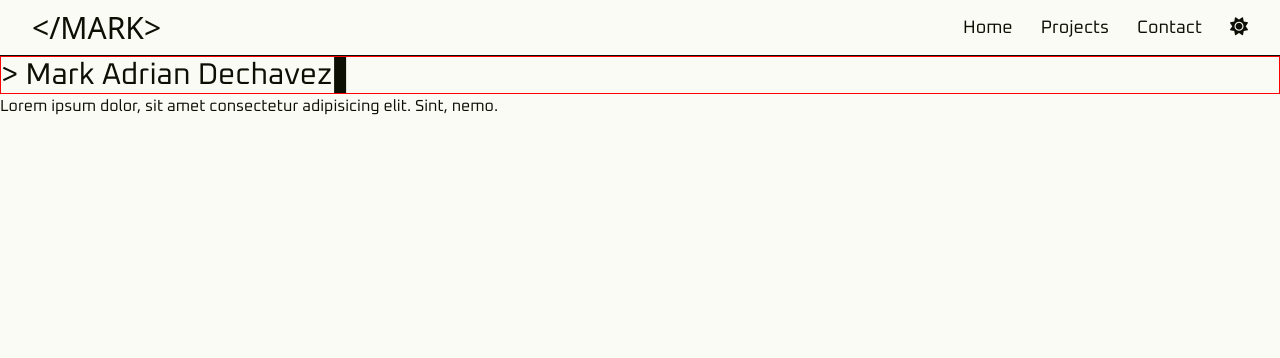
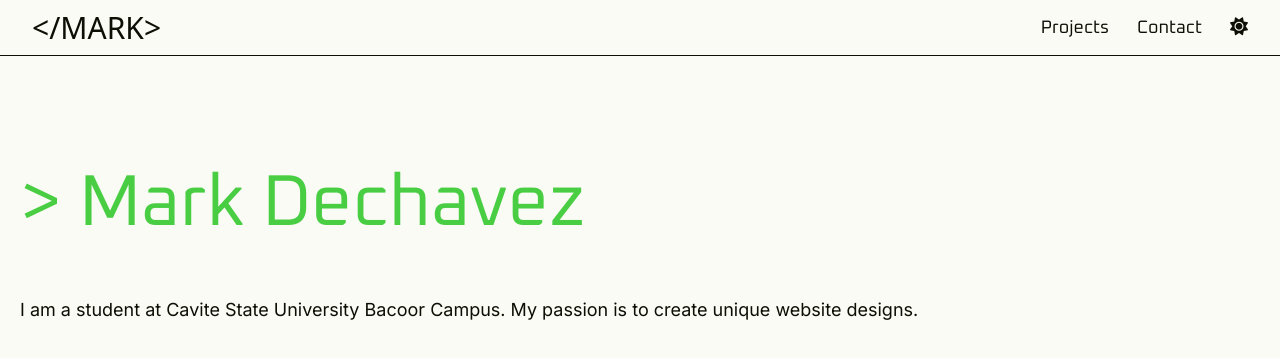
Before and after one commit to MrkDchvz/cosc75-midterm-project, a website: page src/index.html in a window 1280 px wide. Both pictures are taken after a click on the button 1241 px from the left and 27 px from the top of the page. Drawn offline with nearby package versions, Linux system fonts and the light colour scheme; a web font is replaced by a local one.

Commit message:
Added Ico

```diff
--- a/src/default.css
+++ b/src/default.css
@@ -12,9 +12,9 @@
 :root {
       --text: #f8faf0;
       --background: #0a0b04;
-      --primary: #c1c7ae;
-      --secondary: #504260;
-      --accent: #a87f8f;
+      --primary: #39bd32;
+      --secondary: #188014;
+      --accent: #14b00c;
     }
 
 
@@ -22,18 +22,18 @@
     color-scheme: dark;
       --text: #f8faf0;
       --background: #0a0b04;
-      --primary: #c1c7ae;
-      --secondary: #504260;
-      --accent: #a87f8f;
+      --primary: #e698b7;
+      --secondary: #8a1541;
+      --accent: #ee1769;
 }
 
 :root.light-theme {
     color-scheme: light ;
       --text: #0d0f05;
       --background: #fafbf4;
-      --primary: #4b5138;
-      --secondary: #ac9ebd;
-      --accent: #7f5766;
+      --primary: #49cd43;
+      --secondary: #84eb80;
+      --accent: #55f34e;
 }
 
 /* DEFAULTS */
@@ -42,6 +42,11 @@ body {
     color: var(--text);
     font-family: "Oxanium", sans-serif;
 }
+
+p {
+    font-family: "Inter", serif;
+}
+
 
 #desktop-nav {
     border-bottom: 1px solid var(--text);
@@ -68,11 +73,11 @@ body {
 }
 
 #hero-header-container {
-    position: relative;
-    border: 1px solid red;
+
 }
 #hero-header {
-    width: fit-content;
+    display: inline-block;
+    color: var(--primary);
 }
 
 #hero-header::before {
@@ -81,13 +86,9 @@ body {
 
 #caret {
     display: inline-block;
-    position: absolute;
-    top: 0;
-    left: 5%;
-    height: 100%;
-    width: 0.4em;
-    opacity: 0;
-    background-color: var(--text);
+    opacity: 1;
+    font-weight: 900;
+    color: var(--primary);
 }
 
 
@@ -95,7 +96,7 @@ body {
 .hamburger-inner,
 .hamburger-inner::before,
 .hamburger-inner::after {
-    background-color: var(--accent);
+    background-color: var(--text);
 }
 
 /* Hover Animations */
--- a/src/hamburgers.css
+++ b/src/hamburgers.css
@@ -25,7 +25,8 @@
   .hamburger.is-active .hamburger-inner,
   .hamburger.is-active .hamburger-inner::before,
   .hamburger.is-active .hamburger-inner::after {
-    background-color: var(--accent); }
+    background-color: var(--text);
+  }
 
 .hamburger-box {
   width: 40px;
--- a/src/index.html
+++ b/src/index.html
@@ -4,22 +4,15 @@
 <head>
   <meta charset="UTF-8">
   <meta name="viewport" content="width=device-width, initial-scale=1.0">
-  <title>Document</title>
+  <title>Mark Dechavez</title>
+  <link rel="icon" href="./assets/logo.PNG" type="image/x-icon">
   <link rel="stylesheet" href="./output.css">
   <link rel="stylesheet" href="./hamburgers.css">
   <link rel="stylesheet" href="default.css">
   <!-- FONTS -->
   <link rel="preconnect" href="https://fonts.googleapis.com">
 <link rel="preconnect" href="https://fonts.gstatic.com" crossorigin>
-  <link
-    href="https://fonts.googleapis.com/css2?family=Oxanium:wght@200..800&family=Poppins:ital,wght@0,100;0,200;0,300;0,400;0,500;0,600;0,700;0,800;0,900;1,100;1,200;1,300;1,400;1,500;1,600;1,700;1,800;1,900&display=swap"
-    rel="stylesheet">
-
-  <link rel="preconnect" href="https://fonts.googleapis.com">
-  <link rel="preconnect" href="https://fonts.gstatic.com" crossorigin>
-  <link
-    href="https://fonts.googleapis.com/css2?family=Megrim&family=Oxanium:wght@200..800&family=Poppins:ital,wght@0,100;0,200;0,300;0,400;0,500;0,600;0,700;0,800;0,900;1,100;1,200;1,300;1,400;1,500;1,600;1,700;1,800;1,900&display=swap"
-    rel="stylesheet">
+<link href="https://fonts.googleapis.com/css2?family=Inter:ital,opsz,wght@0,14..32,100..900;1,14..32,100..900&family=Megrim&family=Oxanium:wght@200..800&display=swap" rel="stylesheet">
   <!-- SCRIPTS -->
   <!-- Base GSAP  -->
   <script src="https://cdn.jsdelivr.net/npm/gsap@3.12.5/dist/gsap.min.js" defer></script>
@@ -36,18 +29,17 @@
 </head>
 
 <body>
+
+  <header>
     <!-- Desktop Nav -->
     <nav id="desktop-nav" class=" hidden sm:flex h-14 items-center justify-between">
       <h1 id="logo" class="text-3xl ml-8">&lt;/MARK&gt;</h1>
       <ul id="desktop-nav__list" class="h-full flex gap-7 justify-end items-center text-lg mr-8 ">
-      <li class="relative"><a href="#">Home</a></li>
         <li class="relative"><a href="#">Projects</a></li>
         <li class="relative"><a href="#">Contact</a></li>
         <button class="theme-button" data-theme="dark"><i class="theme-symbol fa-solid fa-moon"></i></button>
       </ul>
     </nav>
-
-
 
     <!-- Mobile Nav -->
     <nav id="mobile-nav" class="sm:hidden w-screen h-screen absolute z-10 top-0">
@@ -58,18 +50,27 @@
         <button class="theme-button" data-theme="dark"><i id="theme-symbol" class="fa-solid fa-moon"></i></button>
       </ul>
     </nav>
-  <button id="hamburger" class="sm:hidden absolute right-3 hamburger hamburger--emphatic z-20 top-0" type="button">
+    <button id="hamburger" class="sm:hidden absolute right-3 hamburger hamburger--emphatic z-20 top-0 " type="button">
       <span class="hamburger-box">
         <span class="hamburger-inner"></span>
       </span>
     </button>
-  <section id="hero" class="h-screen">
-    <div id="hero-header-container" class="text-3xl">
-    <h1 id="hero-header"></h1>
-    <span id="caret"></span>
+  </header>
+
+  <!-- Main -->
+  <main class="mx-5">
+    <!-- Hero Section -->
+    <section id="home">
+      <section id="hero" class="mt-28">
+        <div id="hero-header-container" class="text-4xl sm:text-7xl">
+          <h1 id="hero-header"></h1><span id="caret">_</span>
         </div>
-    <p id="hero-subheader text-lg">Lorem ipsum dolor, sit amet consectetur adipisicing elit. Sint, nemo.</p>
+        <p id="hero-subheader" class=" text-lg w-5/6 my-14">I am a student at Cavite State University Bacoor Campus. My passion is to create unique website designs.</p>
       </section>
+
+    </section>
+
+  </main>
 </body>
 
 </html>
--- a/src/script.js
+++ b/src/script.js
@@ -5,7 +5,7 @@ const hamburger = document.getElementById("hamburger");
 let showNavAnimation = gsap.timeline({paused: true});
 
 showNavAnimation.to("#mobile-nav", {duration : 0.2, left: "0"});
-showNavAnimation.to("#mobile-nav__list li", {stagger: 0.1, x: "0%", opacity: "1"},"-=0.30");
+showNavAnimation.to("#mobile-nav__list li", {stagger: 0.1, x: "0%", opacity: "1"},"-=0.25");
 showNavAnimation.to("#theme-symbol", {duration: 0.2, opacity: 1},"-=0.30");
 
 let isActive = false;
@@ -47,26 +47,21 @@ const heroHeader = document.getElementById("hero-header");
 const caret = document.getElementById("caret");
 
 
-function caretAnimationStart() {
+function blinkCaret() {
   let tl = gsap.timeline();
   tl.set(caret, {opacity: 1});
   tl.to(caret, {opacity: 1, duration: 0.9});
   tl.set(caret, {opacity: 0});
-  tl.to(caret, {opacity: 0, duration: 0.3});
+  tl.to(caret, {opacity: 0, duration: .45});
   return tl
 }
 
-function caretAnimationMiddle() {
+function heroTextAnimation() {
   let tl = gsap.timeline();
-  let offsetX = 3;
    tl.to(heroHeader,
     {text: {
-      value: "Mark Adrian Dechavez",
+      value: "Mark Dechavez",
       duration: 1,
-    },
-    onComplete: () => {
-      gsap.set(caret, {x: `${heroHeader.offsetWidth - caret.getBoundingClientRect().left + offsetX}px`});
-      console.log(heroHeader.offsetWidth);
     }
   })
   return tl;
@@ -78,9 +73,5 @@ let tlHero = gsap.timeline();
 
 
 tlHero
-  .add(caretAnimationStart())
-  .add(caretAnimationMiddle())
-  .add(caretAnimationStart().repeat(-1))
-
-
-tlHero.play();
+  .add(blinkCaret().repeat(-1))
+  .add(heroTextAnimation(), "=-.3")
```
Also changed, not shown: package.json (+8 -1 lines), src/assets/logo.PNG (added), src/output.css, 1 other file. Lines whose indentation alone changed are shown as unchanged.
